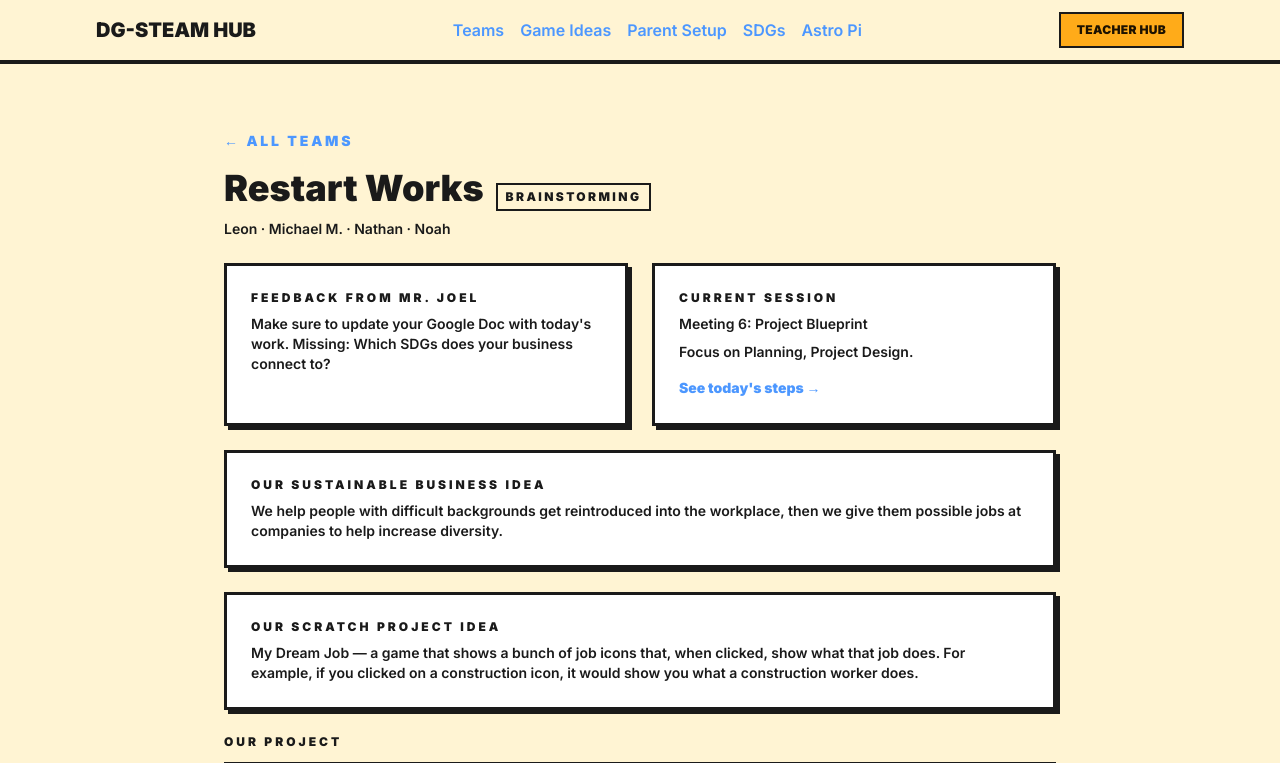
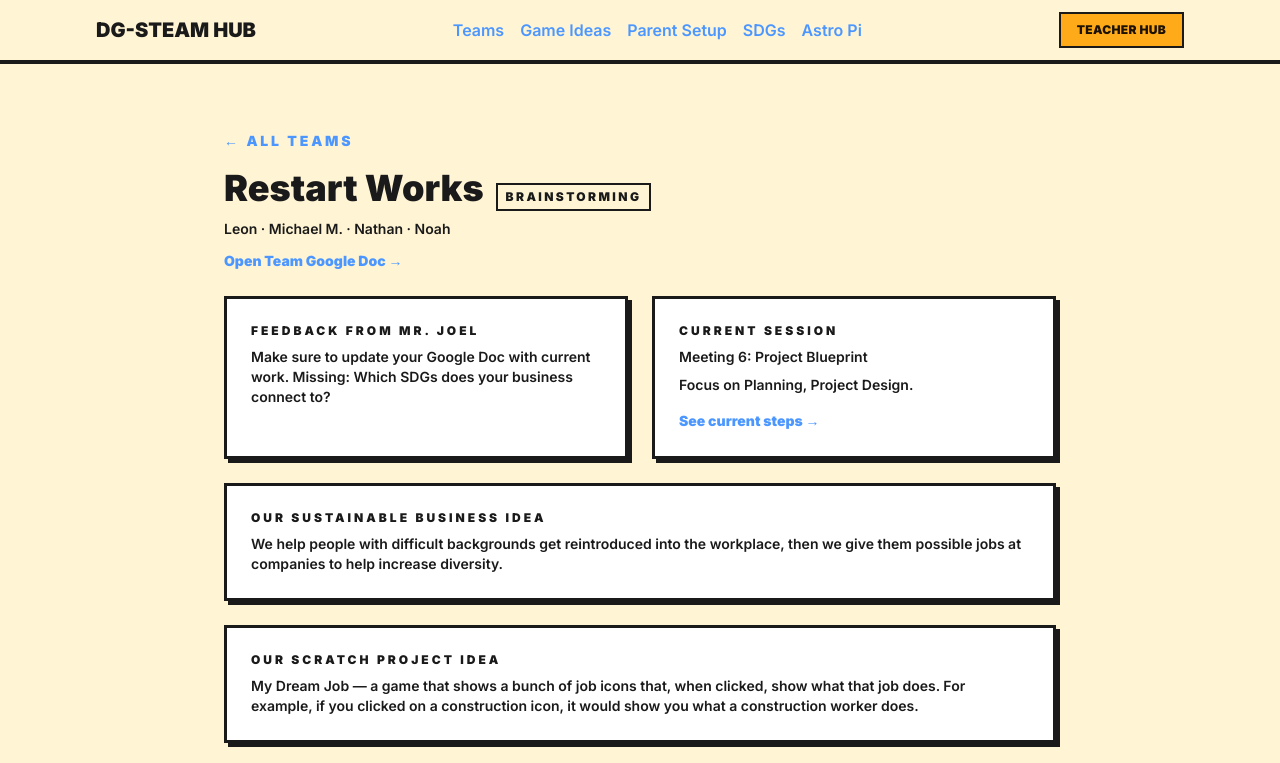
Before and after one commit to jtrudeau/dg-steam-scratch, a Next.js app: page /dg-steam-scratch/teams/team-01 in a window 1280 px wide. Shown: the top 763 px of the page. Built offline with nearby package versions, Linux system fonts and the light colour scheme.

Commit message:
Update Team feedback for March 9 class

```diff
--- a/content/dg-steam-scratch/teams.json
+++ b/content/dg-steam-scratch/teams.json
@@ -7,8 +7,9 @@
     "sdg": "",
     "scratchIdea": "My Dream Job — a game that shows a bunch of job icons that, when clicked, show what that job does. For example, if you clicked on a construction icon, it would show you what a construction worker does.",
     "scratchProject": "https://scratch.mit.edu/projects/1280179259",
+    "googleDoc": "https://docs.google.com/document/d/1KbTuya5FJu9m3yHhaZATLdul2Y1gVfLiA1XdPRmUaT0/edit?usp=sharing",
     "status": "brainstorming",
-    "feedback": "Make sure to update your Google Doc with today's work. Missing: Which SDGs does your business connect to?",
+    "feedback": "Make sure to update your Google Doc with current work. Missing: Which SDGs does your business connect to?",
     "notes": ""
   },
   {
@@ -19,8 +20,9 @@
     "sdg": "No Poverty, Good Health and Well-Being, Decent Work and Economic Growth, Reduced Inequalities",
     "scratchIdea": "A game teaching people how to cut hair for fun and entertainment.",
     "scratchProject": null,
+    "googleDoc": "https://docs.google.com/document/d/19ghkLmbipKZ9OeIrjHyvLntdUm7hqkfcxCHGYtWiwiA/edit?usp=sharing",
     "status": "brainstorming",
-    "feedback": "Make sure to update your Google Doc with today's work. Missing: Start a Scratch project and share the link.",
+    "feedback": "Your Scratch link is not working — check with Kristina. Make sure to update your Google Doc with current work.",
     "notes": ""
   },
   {
@@ -30,9 +32,10 @@
     "businessIdea": "We are trying to help the elderly and young collaborate together and make sure the elderly with no family won't die sad and alone. It helps lonely elderly people socialise with the young and makes them happier. The young get to have fun with the elderly.",
     "sdg": "",
     "scratchIdea": "A game about organising events with the elderly and children. Could also be a game where you control people working to organize events.",
-    "scratchProject": null,
+    "scratchProject": "https://scratch.mit.edu/projects/1282672957/",
+    "googleDoc": "https://docs.google.com/document/d/1788-UX0Qs6i_CXfulr5rkSVEUrPjFkwEvd814PaAkWk/edit?usp=sharing",
     "status": "brainstorming",
-    "feedback": "Make sure to update your Google Doc with today's work. Missing: Which SDGs does your business connect to? Your Scratch idea needs a clearer game mechanic — what does the player actually do? Start a Scratch project and share the link.",
+    "feedback": "Make sure to update your Google Doc with current work. Missing: Which SDGs does your business connect to? Your Scratch idea needs a clearer game mechanic — what does the player actually do?",
     "notes": ""
   },
   {
@@ -43,8 +46,9 @@
     "sdg": "",
     "scratchIdea": "",
     "scratchProject": "https://scratch.mit.edu/projects/1266686339/",
+    "googleDoc": "https://docs.google.com/document/d/1r6QYUISSkWc5uPfOHgAwG_pSd3UIUlcrePxvi1IDDiI/edit?usp=sharing",
     "status": "brainstorming",
-    "feedback": "Make sure to update your Google Doc with today's work. Missing: Which SDGs does your business connect to? You need a Scratch project idea — what will your game or project actually be about?",
+    "feedback": "Make sure to update your Google Doc with current work. Missing: Which SDGs does your business connect to? You need a Scratch project idea — what will your game or project actually be about?",
     "notes": ""
   },
   {
@@ -55,8 +59,9 @@
     "sdg": "",
     "scratchIdea": "A young girl that has aged out of foster care is asking for a place to stay since she has nowhere to go. We help her by offering housing, a job, and an education. Once she arrives at Stepping Stone she will be given a job and must do multiple tasks in a certain amount of time.",
     "scratchProject": null,
+    "googleDoc": "https://docs.google.com/document/d/1rahwmtZaX_NLStIbTPC2N-c9hDaPEU9rPMbveGjSpAo/edit?usp=sharing",
     "status": "brainstorming",
-    "feedback": "Make sure to update your Google Doc with today's work. Missing: Which SDGs does your business connect to? Start a Scratch project and share the link.",
+    "feedback": "Your Scratch link is incorrect — please update it with the correct project link. Make sure to update your Google Doc with current work. Missing: Which SDGs does your business connect to?",
     "notes": ""
   },
   {
@@ -67,8 +72,9 @@
     "sdg": "",
     "scratchIdea": "You start the game and you can't see anything, but once you start playing it's like you can see. Focused on helping blind people feel included.",
     "scratchProject": null,
+    "googleDoc": null,
     "status": "brainstorming",
-    "feedback": "Make sure to update your Google Doc with today's work. Missing: Which SDGs does your business connect to? Your Scratch idea needs a concrete game mechanic — what does the player actually do step by step? Start a Scratch project and share the link.",
+    "feedback": "You need to share your Google Doc with edit access. Missing: Which SDGs does your business connect to? Your Scratch idea needs a concrete game mechanic — what does the player actually do step by step? Start a Scratch project and share the link.",
     "notes": ""
   },
   {
@@ -79,8 +85,9 @@
     "sdg": "",
     "scratchIdea": "",
     "scratchProject": null,
+    "googleDoc": null,
     "status": "brainstorming",
-    "feedback": "Make sure to update your Google Doc with today's work. Missing: Which SDGs does your business connect to? You need a Scratch project idea — what will your game or project actually be about? Start a Scratch project and share the link.",
+    "feedback": "You need to share your Google Doc with edit access. Start a Scratch project and share the link. Missing: Which SDGs does your business connect to? You need a Scratch project idea — what will your game or project actually be about?",
     "notes": ""
   },
   {
@@ -91,8 +98,9 @@
     "sdg": "",
     "scratchIdea": "We start with a car that is not upgraded and pollutes the environment. In the top corner of our game there's an energy bar that gives car energy. When the energy is empty you have to go to the garage and fill it up with more energy. When you finish the race you get money, and with that money you can buy better cars that don't pollute.",
     "scratchProject": null,
+    "googleDoc": "https://docs.google.com/document/d/1rFmGPE4RhR5kLKqsbhcG0MKxClHIGLxPbcu7gpXqxwY/edit?usp=sharing",
     "status": "brainstorming",
-    "feedback": "Make sure to update your Google Doc with today's work. Missing: Which SDGs does your business connect to? Start a Scratch project and share the link.",
+    "feedback": "All team members need access to the Google Doc. Start a Scratch project and share the link. Missing: Which SDGs does your business connect to?",
     "notes": ""
   },
   {
@@ -103,8 +111,9 @@
     "sdg": "",
     "scratchIdea": "A tycoon-type game. You buy properties, renovate them, refurnish them and you gain money by the second. Upgrades increase your income. Money for upgrades comes from government offers.",
     "scratchProject": "https://scratch.mit.edu/projects/1277292204",
+    "googleDoc": "https://docs.google.com/document/d/1gUgH0GpNX0HPFUPBzhjrY5BPyaSDfag9sSqhb5XXLnU/edit?usp=sharing",
     "status": "brainstorming",
-    "feedback": "Make sure to update your Google Doc with today's work. Missing: Which SDGs does your business connect to?",
+    "feedback": "Make sure to update your Google Doc with current work. Missing: Which SDGs does your business connect to?",
     "notes": ""
   },
   {
@@ -115,8 +124,9 @@
     "sdg": "",
     "scratchIdea": "Two ideas: (1) You control a little truck that goes to people's houses to heal them, then go to the government with a receipt for proof and get money. (2) You go to houses and heal those who need it, then get little stars that upgrade your truck and let you hire new doctors.",
     "scratchProject": null,
+    "googleDoc": "https://docs.google.com/document/d/1B_HSQwdBO68HufgIPVsH4V7RnmhA1j2qpZTfMx8-A54/edit?usp=sharing",
     "status": "brainstorming",
-    "feedback": "Make sure to update your Google Doc with today's work. Missing: Which SDGs does your business connect to? Start a Scratch project and share the link.",
+    "feedback": "All team members need access to the Google Doc — currently only two of you do. Make sure to update it with current work. Missing: Which SDGs does your business connect to? Start a Scratch project and share the link.",
     "notes": ""
   }
 ]
--- a/src/app/teams/[teamId]/page.tsx
+++ b/src/app/teams/[teamId]/page.tsx
@@ -72,6 +72,17 @@ export default async function TeamPage({ params }: TeamPageProps) {
         </p>
       )}
 
+      {team.googleDoc && (
+        <a
+          href={team.googleDoc}
+          target="_blank"
+          rel="noopener noreferrer"
+          className="mt-3 inline-flex text-sm font-black text-[var(--scratch-blue)]"
+        >
+          Open Team Google Doc &rarr;
+        </a>
+      )}
+
       {/* --- Actionable: feedback + current session --- */}
 
       <div className="mt-6 grid gap-6 md:grid-cols-2">
@@ -99,7 +110,7 @@ export default async function TeamPage({ params }: TeamPageProps) {
             href={`/sessions/${nextSession.id}`}
             className="mt-4 inline-flex text-sm font-black text-[var(--scratch-blue)]"
           >
-            See today&apos;s steps →
+            See current steps &rarr;
           </Link>
         </div>
       </div>
--- a/src/types/content.ts
+++ b/src/types/content.ts
@@ -101,6 +101,7 @@ export type TeamInfo = {
   sdg: string;
   scratchIdea: string;
   scratchProject: string | null;
+  googleDoc: string | null;
   status: "brainstorming" | "building" | "showcasing";
   feedback: string;
   notes?: string;
```
